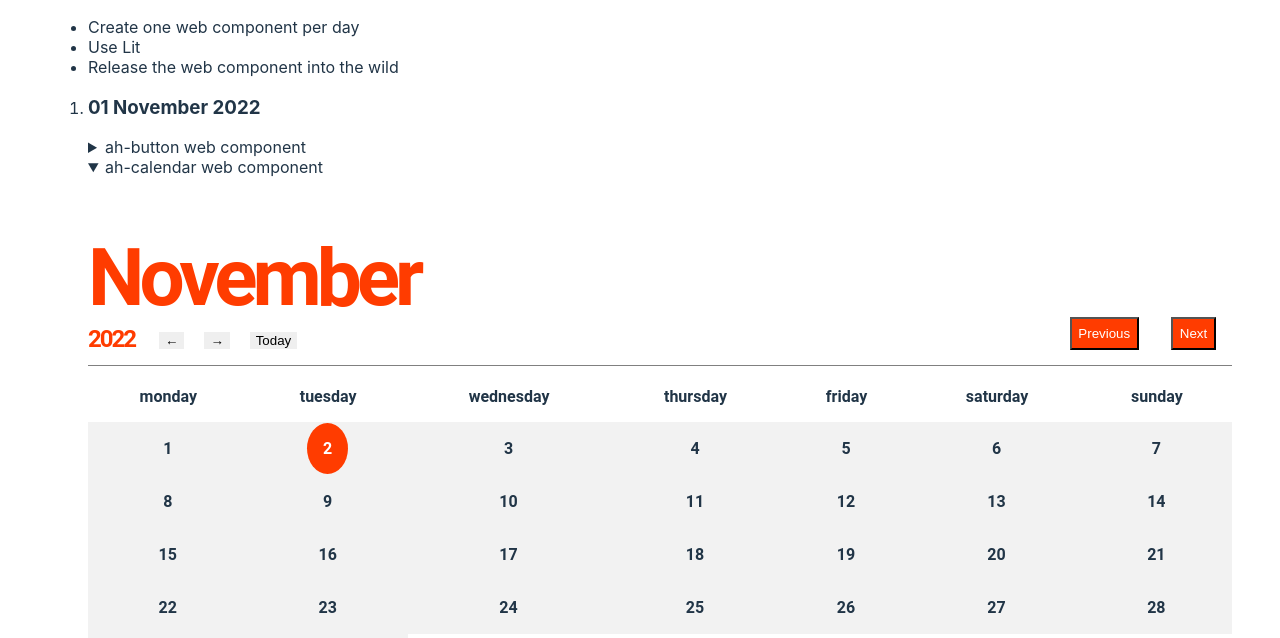
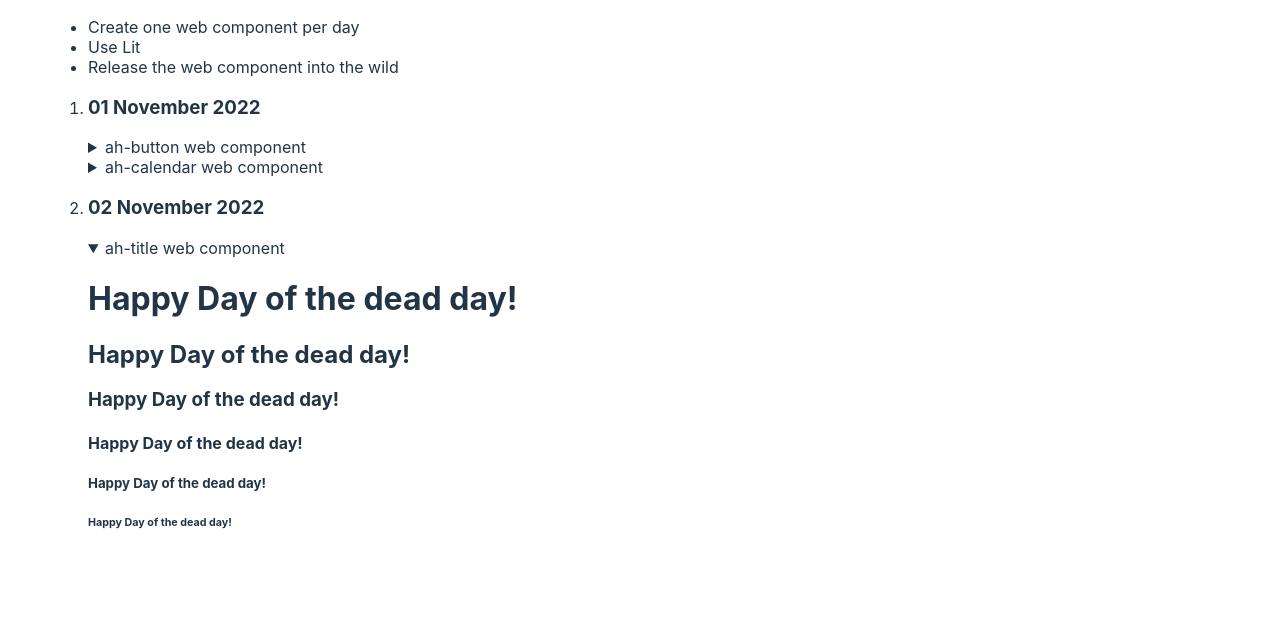
Before and after one commit to bigandy/web-components-november, a website built with Vite: page index.html in a window 1280 px wide. Shown: the part 162-800 px from the top of the page. Built offline with nearby package versions, Linux system fonts and the light colour scheme.

Commit message:
adds some more examples of ah-heading

```diff
--- a/index.html
+++ b/index.html
@@ -33,7 +33,7 @@
         </ah-button>
       </details>
 
-      <details open>
+      <details>
         <summary>ah-calendar web component</summary>
         <ah-calendar></ah-calendar>
       </details>
@@ -46,6 +46,11 @@
       <details open>
         <summary>ah-title web component</summary>
 
+        <ah-heading variant="h1">Happy Day of the dead day!</ah-heading>
+        <ah-heading variant="h2">Happy Day of the dead day!</ah-heading>
+        <ah-heading variant="h3">Happy Day of the dead day!</ah-heading>
+        <ah-heading variant="h4">Happy Day of the dead day!</ah-heading>
+        <ah-heading variant="h5">Happy Day of the dead day!</ah-heading>
         <ah-heading variant="h6">Happy Day of the dead day!</ah-heading>
       </details>
     </li>
```
